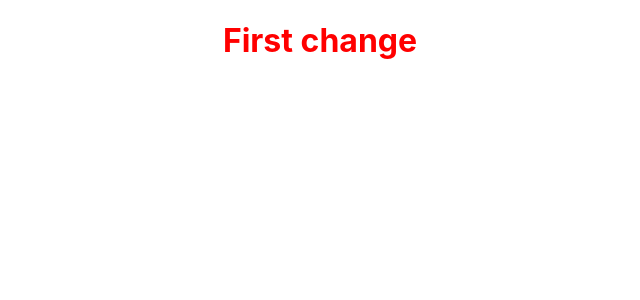
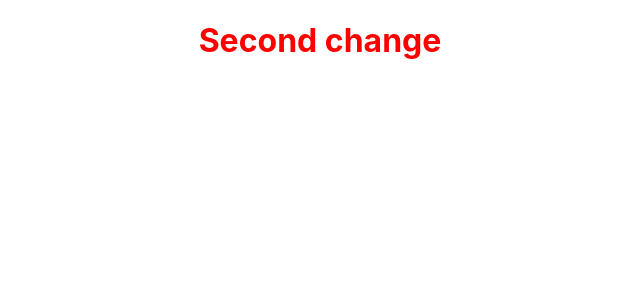
Before and after one commit to Kaktus2435/Practice-using-git., a React (Create React App) app: page / in a window 1280 px wide. Shown: the top 300 px of the page, without its empty margins (320-960 px from the left). Built offline with nearby package versions, Linux system fonts and the light colour scheme.

Commit message:
pa/Second change

```diff
--- a/src/App.js
+++ b/src/App.js
@@ -4,7 +4,7 @@ import './App.css';
 function App() {
   return (
     <div className="App">
-      <h1 style={{color: "red"}} >First change</h1>
+      <h1 style={{color: "red"}} >Second change</h1>
     </div>
   );
 }
```
